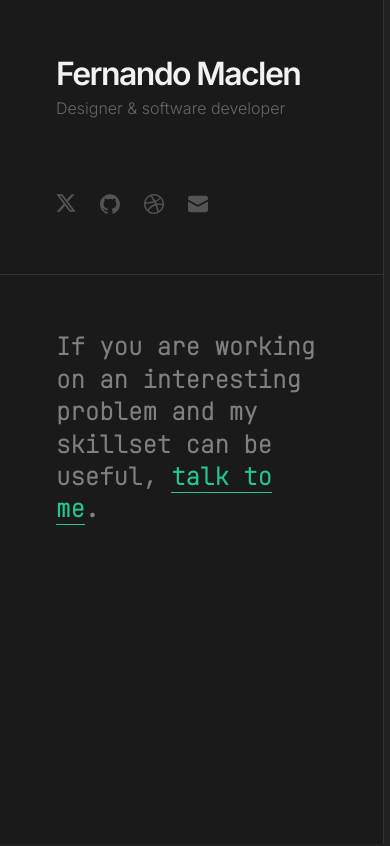
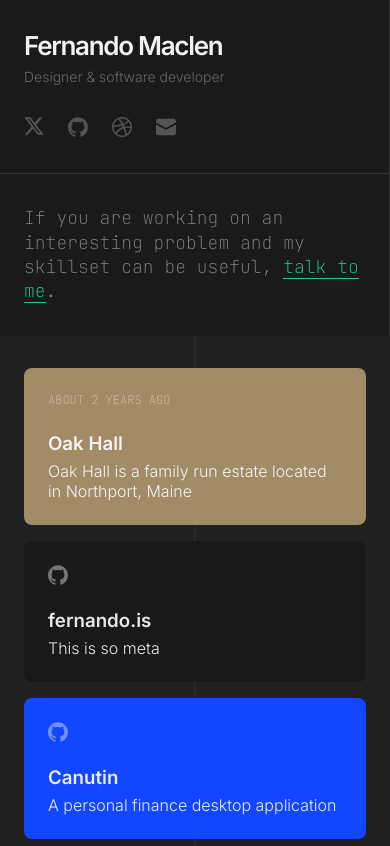
Before and after one commit to fmaclen/fernando.is, a SvelteKit app: page / in a window 390 px wide. Shown: the top 846 px of the page. Built offline with nearby package versions, Linux system fonts and the light colour scheme; no server answers.

Commit message:
add styling for media-queries

```diff
--- a/src/lib/components/ProjectCard.svelte
+++ b/src/lib/components/ProjectCard.svelte
@@ -31,8 +31,12 @@
   p.p {
     width: 50%;
 
-    @media (min-width: 1366px) {
+    @media (max-width: 1366px) {
       width: 75%;
+    }
+
+    @media (max-width: 1024px) {
+      width: 100%;
     }
   }
 
--- a/src/routes/+layout.svelte
+++ b/src/routes/+layout.svelte
@@ -32,7 +32,7 @@
 		<section class="aside__section aside__section--call-to-action">
 			<h1 class="h1">
 				If you are working on an interesting problem and my skillset can be useful,
-				<wbr /><a class="a" href="mailto:hello@fernando.is">talk to me</a>.
+				<wbr><a class="a" href="mailto:hello@fernando.is">talk to me</a>.<wbr/>
 			</h1>
 		</section>
 	</aside>
@@ -58,6 +58,10 @@
 		grid-template-columns: minmax(384px,1fr) 3fr;
 		width: 100dvw;
 		height: 100dvh;
+
+		@media (max-width: 880px) {
+			grid-template-columns: 1fr;
+		}
 	}
 
 	aside.aside {
@@ -73,6 +77,20 @@
 		padding-inline: 56px;
 		padding-block: 56px;
 
+		@media (max-width: 1366px) {
+			padding-inline: 48px;
+			padding-block: 48px;
+		}
+
+		@media (max-width: 1024px) {
+			padding-inline: 32px;
+		}
+
+		@media (max-width: 880px) {
+			padding-block: 32px;
+			padding-inline: 24px;
+		}
+
 		&--call-to-action {
 			height: auto;
 			place-self: flex-start;
@@ -83,6 +101,14 @@
 			flex-direction: column;
 			row-gap: 64px;
 			border-bottom: 1px solid hsl(0, 0%, 20%);
+
+			@media (max-width: 1024px) {
+				row-gap: 32px;
+			}
+
+			@media (max-width: 880px) {
+				row-gap: 20px;
+			}
 		}
 	}
 
@@ -110,12 +136,14 @@
 
 	h1.h1 {
 		font-family: 'JetBrains Mono', monospace;
-	}
-
-	h1.h1 {
+		font-weight: 100;
 		font-size: 24px;
 		line-height: 135%;
 		color: hsl(0, 0%, 50%);
+
+		@media (max-width: 880px) {
+			font-size: 18px;
+		}
 	}
 
 	h2.h2 {
@@ -124,11 +152,19 @@
 		letter-spacing: -0.05em;
 		font-weight: 600;
 		color: hsl(0, 0%, 95%);
+
+		@media (max-width: 880px) {
+			font-size: 26px;
+		}
 	}
 
 	p.p {
 		font-size: 16px;
 		line-height: 120%;
+
+		@media (max-width: 880px) {
+			font-size: 14px;
+		}
 
 		&--in-aside {
 			color: #666;
@@ -153,5 +189,10 @@
 	main.main {
 		max-height: 100dvh;
 		overflow-y: auto;
+
+		@media (max-width: 880px) {
+			max-height: unset;
+			overflow-y: unset;
+		}
 	}
 </style>
--- a/src/routes/+page.svelte
+++ b/src/routes/+page.svelte
@@ -18,7 +18,8 @@
 		column-gap: 16px;
 		list-style: none;
 		margin-block: unset;
-		padding: 64px;
+		padding-inline: 64px;
+		padding-block: 64px;
 		min-height: 100dvh;
 		box-sizing: border-box;
 		max-width: 1366px;
@@ -40,11 +41,22 @@
 		@media (max-width: 1366px) {
 			column-count: 1;
 			max-width: 768px;
+			padding-inline: 48px;
+			padding-block: 48px;
 
 			&::before {
 				width: unset;
 				border-right: unset;
 			}
+		}
+
+		@media (max-width: 1024px) {
+			padding-inline: 32px;
+		}
+
+		@media (max-width: 880px) {
+			padding-block: 32px;
+			padding-inline: 24px;
 		}
 	}
 
```
